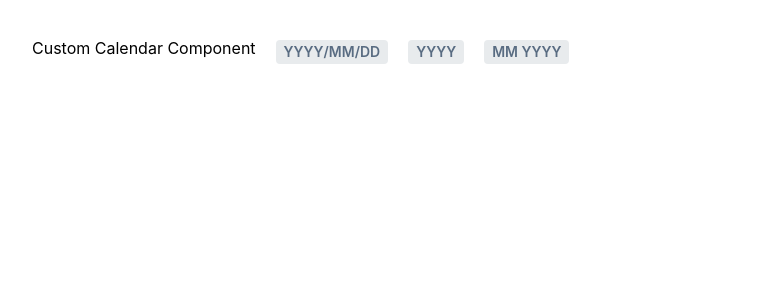
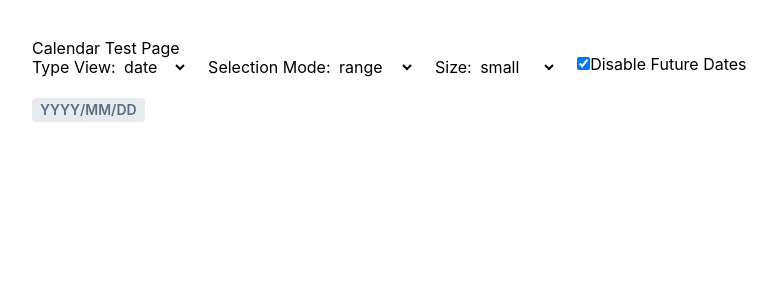
Before and after one commit to hiba-malhiss/my-components-app, a React (Vite) app: page / in a window 1280 px wide. Shown: the top 300 px of the page, without its empty margins (8-785 px from the left). Built offline with nearby package versions, Linux system fonts and the light colour scheme.

Commit message:
chore: some refactor and style adjustments

```diff
--- a/src/App.tsx
+++ b/src/App.tsx
@@ -2,37 +2,94 @@ import React, { useState } from 'react';
 import moment from 'moment';
 import Calendar from './components/Calendar/Calendar';
 
+const typeViews = ['date', 'month', 'year'] as const;
+const selectionModes = ['single', 'multiple', 'range'] as const;
+const sizes = ['small', 'medium', 'large'] as const;
+
 const App = () => {
-  const [selectedDate, setSelectedDate] = useState<moment.Moment | null>(null);
-  const [selectedYear, setSelectedYear] = useState<moment.Moment | null>(null);
-  const [selectedMonth, setSelectedMonth] = useState<moment.Moment | null>(null);
+  const [value, setValue] = useState<moment.Moment | moment.Moment[] | null>(null);
+  const [typeView, setTypeView] = useState<typeof typeViews[number]>('date');
+  const [selectionMode, setSelectionMode] = useState<typeof selectionModes[number]>('range');
+  const [size, setSize] = useState<typeof sizes[number]>('small');
+  const [disableFutureDates, setDisableFutureDates] = useState(true);
+
+  const handleTypeViewChange = (e: React.ChangeEvent<HTMLSelectElement>) => {
+    setTypeView(e.target.value as typeof typeViews[number]);
+    setValue(null);
+  };
+
+  const handleSelectionModeChange = (e: React.ChangeEvent<HTMLSelectElement>) => {
+    setSelectionMode(e.target.value as typeof selectionModes[number]);
+    setValue(null);
+  };
+
+  const handleSizeChange = (e: React.ChangeEvent<HTMLSelectElement>) => {
+    setSize(e.target.value as typeof sizes[number]);
+  };
+
+  const toggleDisableFutureDates = () => {
+    setDisableFutureDates(!disableFutureDates);
+    setValue(null);
+  };
 
   return (
-    <div style={{ padding: 40, display: 'flex', gap: '20px' }}>
-      <h2>Custom Calendar Component</h2>
+    <div style={{ padding: 40 }}>
+      <h2>Calendar Test Page</h2>
+
+      <div style={{ display: 'flex', gap: 20, marginBottom: 20 }}>
+        <div>
+          <label>Type View: </label>
+          <select value={typeView} onChange={handleTypeViewChange}>
+            {typeViews.map((view) => (
+              <option key={view} value={view}>
+                {view}
+              </option>
+            ))}
+          </select>
+        </div>
+
+        <div>
+          <label>Selection Mode: </label>
+          <select value={selectionMode} onChange={handleSelectionModeChange}>
+            {selectionModes.map((mode) => (
+              <option key={mode} value={mode}>
+                {mode}
+              </option>
+            ))}
+          </select>
+        </div>
+
+        <div>
+          <label>Size: </label>
+          <select value={size} onChange={handleSizeChange}>
+            {sizes.map((s) => (
+              <option key={s} value={s}>
+                {s}
+              </option>
+            ))}
+          </select>
+        </div>
+
+        <div>
+          <label>
+            <input
+              type="checkbox"
+              checked={disableFutureDates}
+              onChange={toggleDisableFutureDates}
+            />
+            Disable Future Dates
+          </label>
+        </div>
+      </div>
+
       <Calendar
-        value={selectedDate}
-        onChange={setSelectedDate}
-        size="small"
-        typeView="date"
-        disableFutureDates={true}
-        minDate={moment({year: 2023, month: 5, day: 5})}
+        value={value}
+        onChange={setValue}
+        typeView={typeView}
+        selectionMode={selectionMode}
+        size={size}
+        disableFutureDates={disableFutureDates}
       />
-      <Calendar
-        value={selectedYear}
-        onChange={setSelectedYear}
-        size="small"
-        typeView="year"
-        disableFutureDates={true}
-      />
-      <Calendar
-        value={selectedMonth}
-        onChange={setSelectedMonth}
-        size="small"
-        typeView="month"
-        disableFutureDates={true}
-      />
-
     </div>
   );
 };
--- a/src/components/Calendar/Calendar.module.scss
+++ b/src/components/Calendar/Calendar.module.scss
@@ -33,6 +33,7 @@
     padding: 8px 16px 16px;
     min-width: 280px;
     grid-template-columns: repeat(2, 1fr);
+    row-gap: 2px;
 
     &.Calendar-yearsMenu {
       min-height: 204px;
--- a/src/components/Calendar/Calendar.tsx
+++ b/src/components/Calendar/Calendar.tsx
@@ -4,14 +4,13 @@ import { Moment } from 'moment';
 import AnchoredFloatingContainer from '../AnchoredFloatingContainer/AnchoredFloatingContainer';
 import CalendarButton from './CalendarButton/CalendarButton';
 
-import { DEFAULT_DATE_FORMAT } from './calendar.utils';
+import { DEFAULT_DATE_FORMAT } from './utils/calendarUtils';
 
 import styles from './Calendar.module.scss';
 import { faChevronLeft, faChevronRight } from '@fortawesome/free-solid-svg-icons';
 import Button from "../Button/Button";
 import { useCalendar } from "./useCalendar";
-
-type CalendarTypeView = 'month' | 'year' | 'date';
+import { CalendarTypeView } from "./calendarTypes";
 
 interface CalendarProps {
   size?: 'small' | 'large';
@@ -37,31 +36,29 @@ const Calendar = ({
   selectionMode
 }: CalendarProps) => {
   const {
+    month,
+    weekDays,
     shortMonthNames,
     fullMonthNames,
-    weekDays,
     currentView,
-    setCurrentView,
     visibleDate,
-    month,
     yearsList,
     isOverlayVisible,
-    onDropdownToggle,
-    onPrev,
-    onNext,
     getCalendarLabel,
+    toggleOverlay,
+    goToPrevious,
+    goToNext,
     isNextDisabled,
     isPrevDisabled,
+    isDateDisabled,
+    isMonthDisabled,
     isYearDisabled,
-    isMonthDisabled,
-    isDateDisabled,
+    onDateSelect,
+    onMonthSelect,
     onYearSelect,
-    onMonthSelect,
-    onDateSelect,
-    isYearSelected,
-    isDateSelected,
+    setCurrentView,
     setOverlayVisible,
-    isMonthSelected
+    getSelectionBtnStatus
   } = useCalendar({
     value,
     typeView,
@@ -76,7 +73,7 @@ const Calendar = ({
   return (
     <div className={styles.Calendar}>
       <Button size={size} onClick={(event) => {
-        onDropdownToggle();
+        toggleOverlay();
         event.stopPropagation();
       }}>
         {getCalendarLabel()}
@@ -90,7 +87,7 @@ const Calendar = ({
             iconLeft={faChevronLeft}
             appearance="plainDefault"
             isDisabled={isPrevDisabled()}
-            onClick={onPrev}
+            onClick={goToPrevious}
             className={styles['left-chevron']}
           />
           {currentView === 'year' && (
@@ -115,7 +112,7 @@ const Calendar = ({
           <Button
             iconLeft={faChevronRight}
             appearance="plainDefault"
-            onClick={onNext}
+            onClick={goToNext}
             isDisabled={isNextDisabled()}
             className={styles['right-chevron']}
           />
@@ -123,12 +120,14 @@ const Calendar = ({
 
         {currentView === 'year' && (
           <div className={`${styles['Calendar-menu']} ${styles['Calendar-yearsMenu']}`}>
-            {yearsList.map((year) => (
+            {yearsList.map((year, i) => (
               <CalendarButton
                 key={year}
                 isDisabled={isYearDisabled(year)}
-                isSelected={isYearSelected(year)}
                 onClick={() => onYearSelect(year)}
+                selectionStatus={getSelectionBtnStatus('year', year)}
+                isFirstColumn={i % 2 === 0}
+                isLastColumn={i % 2 === 1}
               >
                 {year}
               </CalendarButton>
@@ -142,8 +141,10 @@ const Calendar = ({
               <CalendarButton
                 key={monthName}
                 isDisabled={isMonthDisabled(i)}
-                isSelected={isMonthSelected(i)}
                 onClick={() => onMonthSelect(i)}
+                selectionStatus={getSelectionBtnStatus('month', i)}
+                isFirstColumn={i % 3 === 0}
+                isLastColumn={i % 3 === 2}
               >
                 {monthName}
               </CalendarButton>
@@ -158,13 +159,14 @@ const Calendar = ({
             ))}
             {month?.dates?.map((week, i) => (
               <React.Fragment key={i}>
-                {week.map((date) => (
+                {week.map((date, j) => (
                   <CalendarButton
                     key={date.day}
                     isDisabled={isDateDisabled(date)}
-                    isSelected={isDateSelected(date)}
-                    isRounded
-                    isHighlighted={date.today}
+                    appearance="rounded"
+                    selectionStatus={getSelectionBtnStatus('date', date)}
+                    isFirstColumn={j === 0}
+                    isLastColumn={j === 6}
                     onClick={() => onDateSelect(date)}
                   >
                     {date.day}
--- /dev/null
+++ b/src/components/Calendar/calendarTypes.ts
@@ -0,0 +1,16 @@
+export interface DayInfo {
+  day: number;
+  month: number;
+  year: number;
+  isFromOtherMonth: boolean;
+  today: boolean;
+  formattedDate: string;
+}
+
+export interface Month {
+  month: number;
+  year: number;
+  dates: DayInfo[][];
+}
+
+export type CalendarTypeView = 'month' | 'year' | 'date';
--- a/src/components/Calendar/useCalendar.ts
+++ b/src/components/Calendar/useCalendar.ts
@@ -1,8 +1,8 @@
-import { useEffect, useMemo, useState } from 'react';
+import { useCallback, useEffect, useMemo, useState } from 'react';
 import moment, { Moment } from 'moment';
-import { createMonth, DayInfo } from './calendar.utils';
-
-type CalendarTypeView = 'month' | 'year' | 'date';
+import { createMonth } from './utils/calendarUtils';
+import { CalendarTypeView, DayInfo } from "./calendarTypes";
+import { getSelectionStatus } from "./utils/getSelectionStatus";
 
 interface UseCalendarProps {
   value: Moment | Moment[];
@@ -86,26 +86,26 @@ export const useCalendar = ({
       : formatValue(value);
   };
 
-  const onDropdownToggle = (visible?: boolean) => {
+  const toggleOverlay = (visible?: boolean) => {
     const toggle = visible ?? !isOverlayVisible;
     setOverlayVisible(toggle);
     if (!toggle) setCurrentView(typeView);
   };
 
-  const moveVisibleDate = (unit: 'year' | 'month', amount: number) => {
+  const shiftVisibleDate = (unit: 'year' | 'month', amount: number) => {
     setVisibleDate(prev => prev.clone().add(amount, unit));
   };
 
-  const onPrev = () => {
+  const goToPrevious = () => {
     if (currentView === 'year') setDecadeBaseYear(prev => prev - 10);
-    else if (currentView === 'month') moveVisibleDate('year', -1);
-    else moveVisibleDate('month', -1);
+    else if (currentView === 'month') shiftVisibleDate('year', -1);
+    else shiftVisibleDate('month', -1);
   };
 
-  const onNext = () => {
+  const goToNext = () => {
     if (currentView === 'year') setDecadeBaseYear(prev => prev + 10);
-    else if (currentView === 'month') moveVisibleDate('year', 1);
-    else moveVisibleDate('month', 1);
+    else if (currentView === 'month') shiftVisibleDate('year', 1);
+    else shiftVisibleDate('month', 1);
   };
 
   const isNavigationDisabled = (direction: 'prev' | 'next') => {
@@ -214,50 +214,16 @@ export const useCalendar = ({
     updateSelectedDates(selectedMoment);
   };
 
-  const isDateSelected = (date: DayInfo) => {
-    const momentDate = moment({ year: date.year, month: date.month, day: date.day });
-
-    if (selectionMode === 'range' && selectedDates.length > 0) {
-      const [start, end] = selectedDates;
-      return (
-        momentDate.isSame(start, 'day') ||
-        (end && momentDate.isSame(end, 'day')) ||
-        (end && momentDate.isBetween(start, end, 'day'))
-      );
-    }
-
-    return selectedDates.some(d =>
-      d.date() === date.day &&
-      d.month() === date.month &&
-      d.year() === date.year
-    );
-  };
-
-  const isYearSelected = (year: number) => {
-    const momentYear = moment({ year });
-    if (selectionMode === 'range' && selectedDates.length > 0) {
-      const [start, end] = selectedDates;
-      return (
-        momentYear.isSame(start, 'year') ||
-        (end && momentYear.isSame(end, 'year')) ||
-        (end && momentYear.isBetween(start, end, 'year'))
-      );
-    }
-    return selectedDates.some(d => d.year() === year);
-  };
-
-  const isMonthSelected = (monthIdx: number) => {
-    const momentMonth = moment({ year: visibleDate.year(), month: monthIdx });
-    if (selectionMode === 'range' && selectedDates.length > 0) {
-      const [start, end] = selectedDates;
-      return (
-        momentMonth.isSame(start, 'month') ||
-        (end && momentMonth.isSame(end, 'month')) ||
-        (end && momentMonth.isBetween(start, end, 'month'))
-      );
-    }
-    return selectedDates.some(d => d.month() === monthIdx && d.year() === visibleDate.year());
-  };
+  const getSelectionBtnStatus = useCallback((type, value) => {
+    return getSelectionStatus(
+      typeView,
+      type,
+      value,
+      selectedDates,
+      selectionMode,
+      visibleDate.year()
+    )
+  }, [visibleDate, selectionMode, typeView, selectedDates])
 
   return {
     month,
@@ -266,25 +232,22 @@ export const useCalendar = ({
     fullMonthNames,
     currentView,
     visibleDate,
-    selectedDates,
     yearsList,
     isOverlayVisible,
     getCalendarLabel,
-    onDropdownToggle,
-    onPrev,
-    onNext,
+    toggleOverlay,
+    goToPrevious,
+    goToNext,
     isNextDisabled,
     isPrevDisabled,
     isDateDisabled,
     isMonthDisabled,
     isYearDisabled,
-    isDateSelected,
-    isMonthSelected,
-    isYearSelected,
     onDateSelect,
     onMonthSelect,
     onYearSelect,
     setCurrentView,
     setOverlayVisible,
+    getSelectionBtnStatus
   };
 };
--- /dev/null
+++ b/src/components/Calendar/utils/getSelectionStatus.ts
@@ -0,0 +1,93 @@
+import { CalendarTypeView, DayInfo } from "./calendarTypes";
+import moment from "moment";
+
+export interface SelectionStatus {
+  isSelected: boolean;
+  isSelectedSecondary: boolean;
+  isStartInterval: boolean;
+  isEndInterval: boolean;
+  isMiddleInterval: boolean;
+}
+
+export const toMomentValue = (
+  type: CalendarTypeView,
+  value: DayInfo | number,
+  visibleYear?: number
+): moment.Moment => {
+  if (type === 'date') {
+    const date = value as DayInfo;
+    return moment({ year: date.year, month: date.month, day: date.day });
+  } else if (type === 'month') {
+    return moment({ year: visibleYear, month: value as number });
+  } else {
+    return moment({ year: value as number });
+  }
+};
+
+export const isExactMatch = (
+  type: CalendarTypeView,
+  value: DayInfo | number,
+  selectedDate: moment.Moment,
+  visibleYear?: number
+): boolean => {
+  if (type === 'date') {
+    const date = value as DayInfo;
+    return (
+      selectedDate.date() === date.day &&
+      selectedDate.month() === date.month &&
+      selectedDate.year() === date.year
+    );
+  } else if (type === 'month') {
+    return selectedDate.month() === (value as number) && selectedDate.year() === visibleYear;
+  } else if (type === 'year') {
+    return selectedDate.year() === (value as number);
+  }
+  return false;
+};
+
+const isPrimarySelection = (view: CalendarTypeView, type: CalendarTypeView): boolean => {
+  return (
+    (view === 'date' && type === 'date') ||
+    (view === 'month' && type === 'month') ||
+    (view === 'year' && type === 'year')
+  );
+};
+
+export const getSelectionStatus = (
+  view: CalendarTypeView,
+  type: CalendarTypeView,
+  value: DayInfo | number,
+  selectedDates: moment.Moment[],
+  selectionMode: 'single' | 'range',
+  visibleYear?: number,
+): SelectionStatus => {
+  const defaultStatus: SelectionStatus = {
+    isSelected: false,
+    isSelectedSecondary: false,
+    isStartInterval: false,
+    isEndInterval: false,
+    isMiddleInterval: false,
+  };
+
+  if (!Array.isArray(selectedDates) || selectedDates.length === 0) return defaultStatus;
+
+  const momentValue = toMomentValue(type, value, visibleYear);
+  const [start, end] = selectedDates;
+
+  const isSame = (d: moment.Moment) => momentValue.isSame(d, type);
+  const isBetween = () =>
+    end && momentValue.isAfter(start, type) && momentValue.isBefore(end, type);
+
+  const isExact = selectedDates.some(d => isExactMatch(type, value, d, visibleYear));
+
+  const isSelected = isPrimarySelection(view, type) && isExact;
+  const isSelectedSecondary = !isPrimarySelection(view, type) && isExact;
+
+  return {
+    isSelected,
+    isSelectedSecondary,
+    isStartInterval: selectionMode === 'range' && !!end && isSame(start) && view === type,
+    isEndInterval: selectionMode === 'range' && !!end && isSame(end) && view === type,
+    isMiddleInterval: selectionMode === 'range' && !!end && isBetween() && view === type,
+  };
+};
```
Also changed, not shown: src/components/Calendar/CalendarButton/CalendarButton.module.scss (+69 -11 lines), src/components/Calendar/CalendarButton/CalendarButton.tsx (+25 -8 lines), src/components/Calendar/utils/calendarUtils.ts (renamed from src/components/Calendar/calendar.utils.ts, +1 -15 lines).
